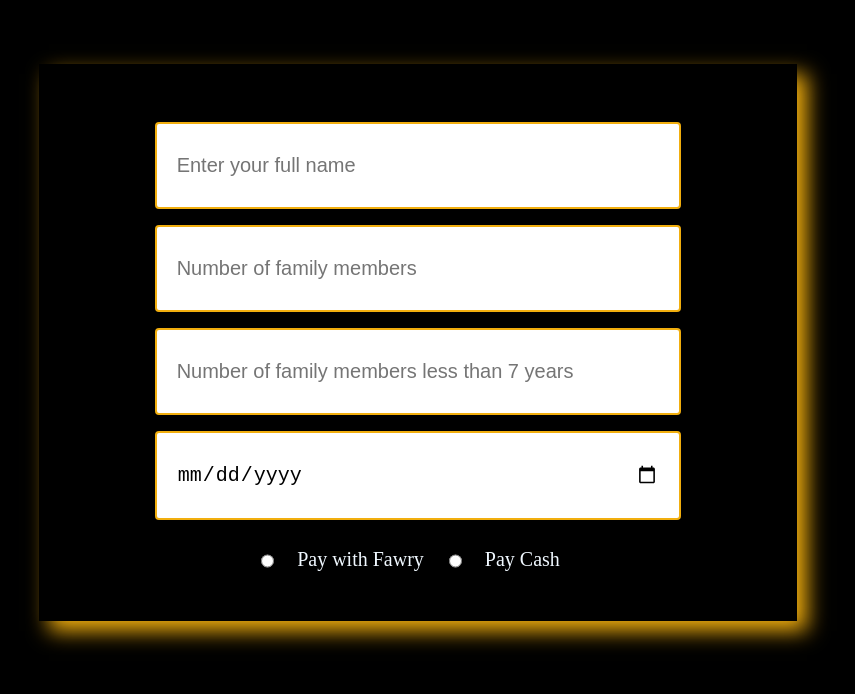
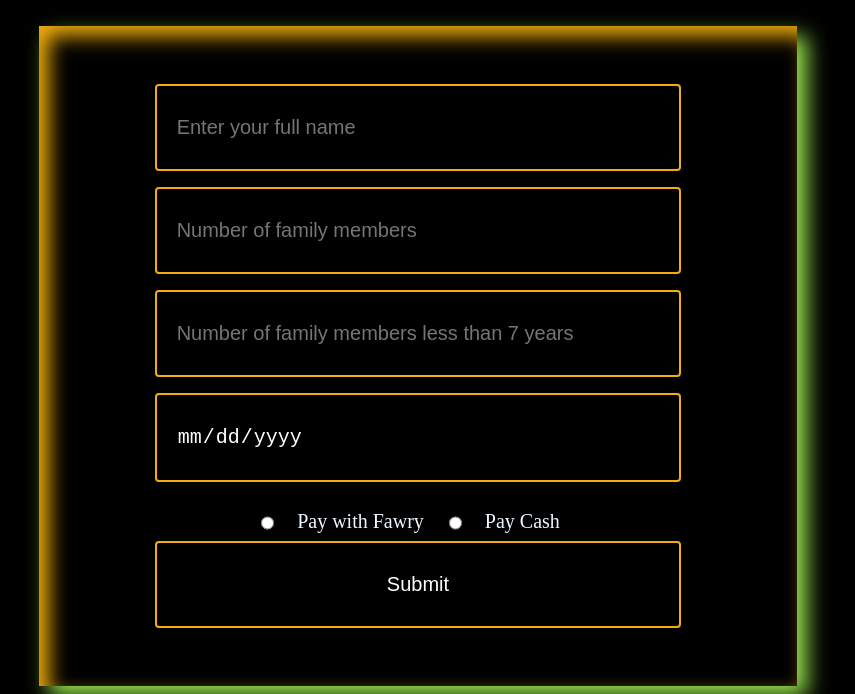
Before and after one commit to Siefhane/JS, a plain HTML site: page Reservation/reservation.html in a window 1280 px wide. Shown: the part 121-815 px from the top of the page, without its empty margins (222-1077 px from the left). Drawn offline with Linux system fonts and the light colour scheme.

Commit message:
reservation update

```diff
--- a/Reservation/reservation.html
+++ b/Reservation/reservation.html
@@ -4,36 +4,55 @@
     <meta charset="UTF-8" />
     <meta name="viewport" content="width=device-width, initial-scale=1.0" />
     <title>Document</title>
-    <link rel="stylesheet" href="/style/reservation.css">
+    <link rel="stylesheet" href="/style/reservation.css" />
   </head>
   <body>
     <h1>Make a Reservation</h1>
     <div id="main">
       <form action="">
         <label>
-        <input type="text" placeholder="Enter your full name" />
-      </label>
-      <label>
-        <input type="number" placeholder="Number of family members" />
+          <input
+            id="name"
+            type="text"
+            placeholder="Enter your full name"
+            pattern="^[a-zA-Z]+$"
+            required
+          />
         </label>
         <label>
           <input
+            id="number"
             type="number"
-          placeholder="Number of family members less than 7 years"
+            placeholder="Number of family members"
+            min="0"
+            max="20"
+            required
           />
         </label>
         <label>
-        <input type="date" placeholder="Select a date" />
+          <input
+            id="number2"
+            type="number"
+            placeholder="Number of family members less than 7 years"
+            min="0"
+            max="20"
+            required
+          />
         </label>
-      <br>
+        <label>
+          <input id="date" type="date" placeholder="Select a date" required />
+        </label>
+        <br />
         <div id="rad">
-
           <input type="radio" id="fawry" name="rad" />
           <label for="fawry">Pay with Fawry </label>
-      <br>
-      <input type="radio" id="cash" name="rad"/>
-      <label for="cash">Pay Cash </label></div>
+          <br />
+          <input type="radio" id="cash" name="rad" />
+          <label for="cash">Pay Cash </label>
         </div>
+        <input type="submit" onclick="reserve(event)" value="Submit" />
       </form>
+    </div>
+    <script src="/scripts/reservation.js"></script>
   </body>
 </html>
--- /dev/null
+++ b/scripts/reservation.js
@@ -0,0 +1,25 @@
+function reserve(e) {
+  var name = document.getElementById("name").value;
+  var number = document.getElementById("number").value;
+  var number2 = document.getElementById("number2").value;
+  var date = document.getElementById("date").value;
+  if (name != "" && number != "" && number2 != "" && date != "") {
+    if (document.getElementById("fawry").checked) {
+      var num = Math.floor(Math.random() * 1234875);
+      var ele = document.createElement("h2");
+      ele.id = "h2";
+      ele.innerText =
+        "Your Fawry code is: " +
+        num +
+        ". Please pay before the end of this week";
+      ele.style.marginTop = "50px";
+      document.body.appendChild(ele);
+      alert("Order submitted successfully!");
+      e.preventDefault();
+    } else if (document.getElementById("cash").checked) {
+      alert("Order submitted successfully!");
+    } else {
+      alert("Complete your data!");
+    }
+  }
+}
--- a/style/reservation.css
+++ b/style/reservation.css
@@ -10,11 +10,14 @@ h1 {
   position: relative;
   top: 60px;
 }
-label {
+h2 {
+  color: #99e54d;
 }
 input[type="text"],
 input[type="number"],
-input[type="date"] {
+input[type="date"],
+input[type="submit"],
+button {
   width: 80%;
   padding: 30px 20px;
   margin: 8px 0;
@@ -23,12 +26,14 @@ input[type="date"] {
   border-radius: 4px;
   box-sizing: border-box;
   font-size: 20px;
+  background-color: rgb(0, 0, 0);
+  color: white;
 }
 #main {
   width: 60%;
   margin: auto;
-  margin-top: 10%;
-  box-shadow: #f1ae0e 10px 10px 20px;
+  margin-top: 7%;
+  box-shadow: #f1ae0e 10px 10px 20px inset, #99e54d 10px 10px 20px;
   text-align: center;
 }
 #rad {
```
Lines whose indentation alone changed are shown as unchanged.
